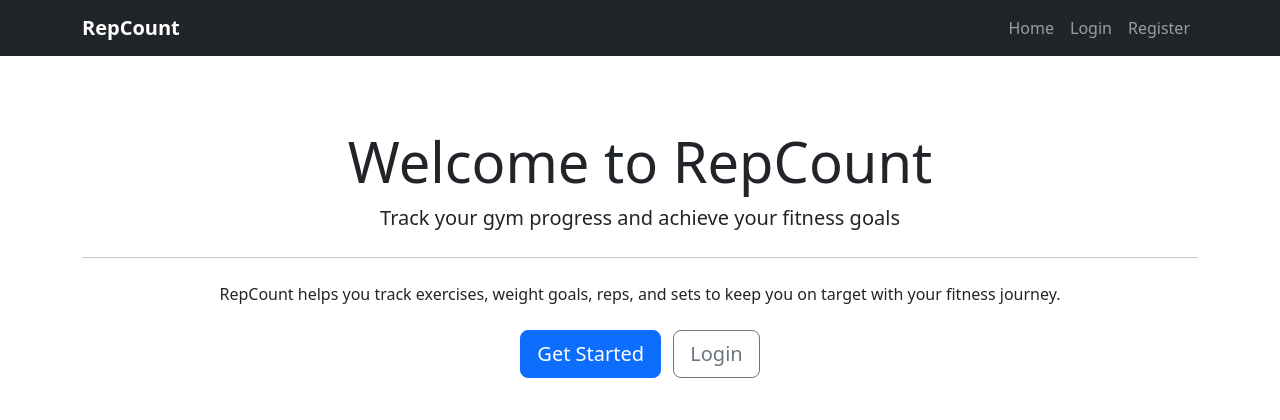
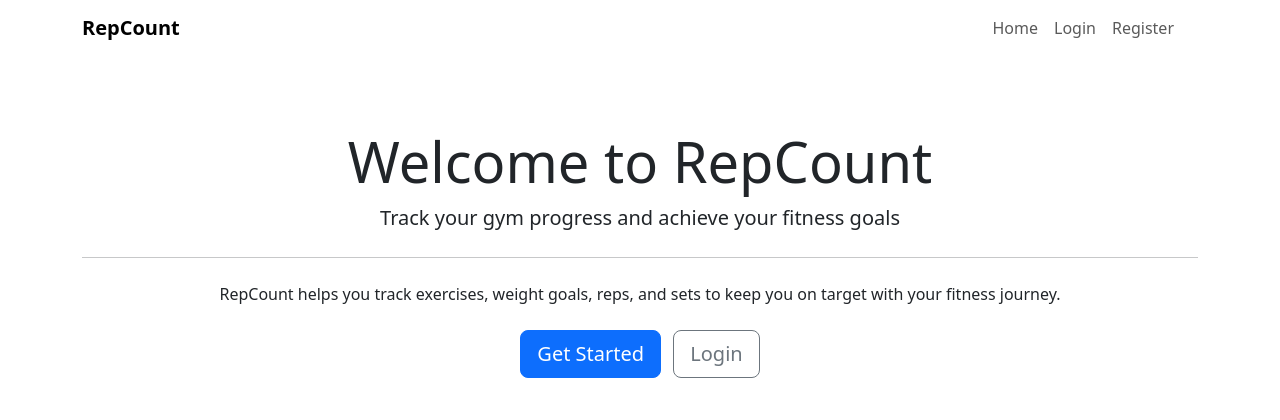
Before and after one commit to SemDdVries/RepCount, a Flask app: page / in a window 1280 px wide. Shown: the top 420 px of the page. Run offline with Flask 3, Linux system fonts and the light colour scheme.

Commit message:
Additional theme changes

```diff
--- a/templates/base.html
+++ b/templates/base.html
@@ -1,10 +1,11 @@
 <!DOCTYPE html>
-<html lang="en">
+<html lang="en" class="{{ 'dark-mode' if session.get('theme') == 'dark' else '' }}">
 <head>
     <meta charset="UTF-8">
     <meta name="viewport" content="width=device-width, initial-scale=1.0">
     <title>RepCount - {% block title %}{% endblock %}</title>
     <link rel="stylesheet" href="https://cdn.jsdelivr.net/npm/bootstrap@5.3.0/dist/css/bootstrap.min.css">
+    <link rel="stylesheet" href="{{ url_for('static', filename='css/styles.css') }}">
     <style>
         body {
             padding-top: 56px;
@@ -31,7 +32,7 @@
     </style>
 </head>
 <body>
-    <nav class="navbar navbar-expand-lg navbar-dark bg-dark fixed-top">
+    <nav class="navbar navbar-expand-lg fixed-top">
         <div class="container">
             <a class="navbar-brand" href="{{ url_for('home') }}">RepCount</a>
             <button class="navbar-toggler" type="button" data-bs-toggle="collapse" data-bs-target="#navbarNav" aria-controls="navbarNav" aria-expanded="false" aria-label="Toggle navigation">
@@ -57,6 +58,17 @@
                             <a class="nav-link" href="{{ url_for('register') }}">Register</a>
                         </li>
                     {% endif %}
+                    <li class="nav-item">
+                        <a class="nav-link" href="{{ url_for('toggle_theme', current_page=request.path) }}" id="theme-toggle">
+                            {% if session.get('theme') == 'dark' %}
+                                {% from "macros/svgs.html" import sun %}
+                                {{ sun() }}
+                            {% else %}
+                                {% from "macros/svgs.html" import moon %}
+                                {{ moon() }}
+                            {% endif %}
+                        </a>
+                    </li>
                 </ul>
             </div>
         </div>
--- /dev/null
+++ b/templates/macros/svgs.html
@@ -0,0 +1,11 @@
+{% macro moon() %}
+<svg xmlns="http://www.w3.org/2000/svg" viewBox="0 0 24 24" stroke="currentColor">
+  <path stroke-linecap="round" stroke-linejoin="round" stroke-width="2" d="M20.354 15.354A9 9 0 018.646 3.646 9.003 9.003 0 0012 21a9.003 9.003 0 008.354-5.646z" />
+</svg>
+{% endmacro %}
+
+{% macro sun() %}
+<svg xmlns="http://www.w3.org/2000/svg" viewBox="0 0 24 24" stroke="currentColor">
+  <path stroke-linecap="round" stroke-linejoin="round" stroke-width="2" d="M12 3v1m0 16v1m9-9h-1M4 12H3m15.364 6.364l-.707-.707M6.343 6.343l-.707-.707m12.728 0l-.707.707M6.343 17.657l-.707.707M16 12a4 4 0 11-8 0 4 4 0 018 0z" />
+</svg>
+{% endmacro %}
```
